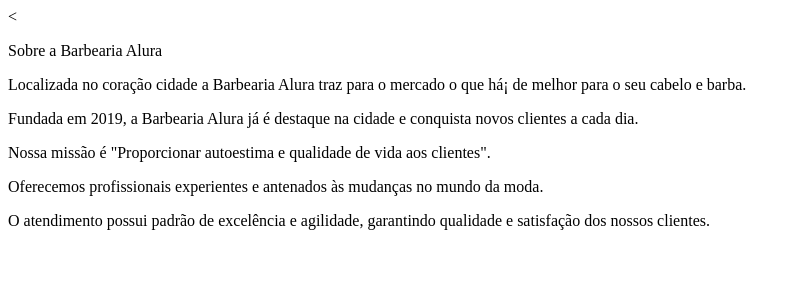
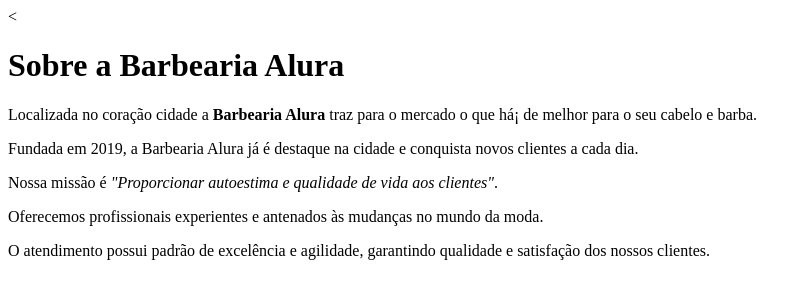
Before and after one commit to Divindade/1CPCDiego, a plain HTML site: page index.html in a window 1280 px wide. Shown: the whole page, without its empty margins (0-807 px from the left). Drawn offline with Linux system fonts and the light colour scheme.

Commit message:
Add files via upload

```diff
--- a/index.html
+++ b/index.html
@@ -10,10 +10,10 @@
 </body>
 </html>
 
-<p>Sobre a Barbearia Alura</p>
-<p>Localizada no coração cidade a Barbearia Alura traz para o mercado o que há¡ de melhor para o seu cabelo e barba.</p>
+    <h1>Sobre a Barbearia Alura</h1>
+<p>Localizada no coração cidade a <strong>Barbearia Alura</strong> traz para o mercado o que há¡ de melhor para o seu cabelo e barba.</p>
 <p>Fundada em 2019, a Barbearia Alura já é destaque na cidade e conquista novos clientes a cada dia.</p>
-<p>Nossa missão é "Proporcionar autoestima e qualidade de vida aos clientes".</p>
+<p>Nossa missão é <i>"Proporcionar autoestima e qualidade de vida aos clientes"</i>.</p>
 <p>Oferecemos profissionais experientes e antenados às mudanças no mundo da moda.</p>
 <p>O atendimento possui padrão de excelência e agilidade, garantindo qualidade e satisfação dos nossos clientes.</p>
 
```
